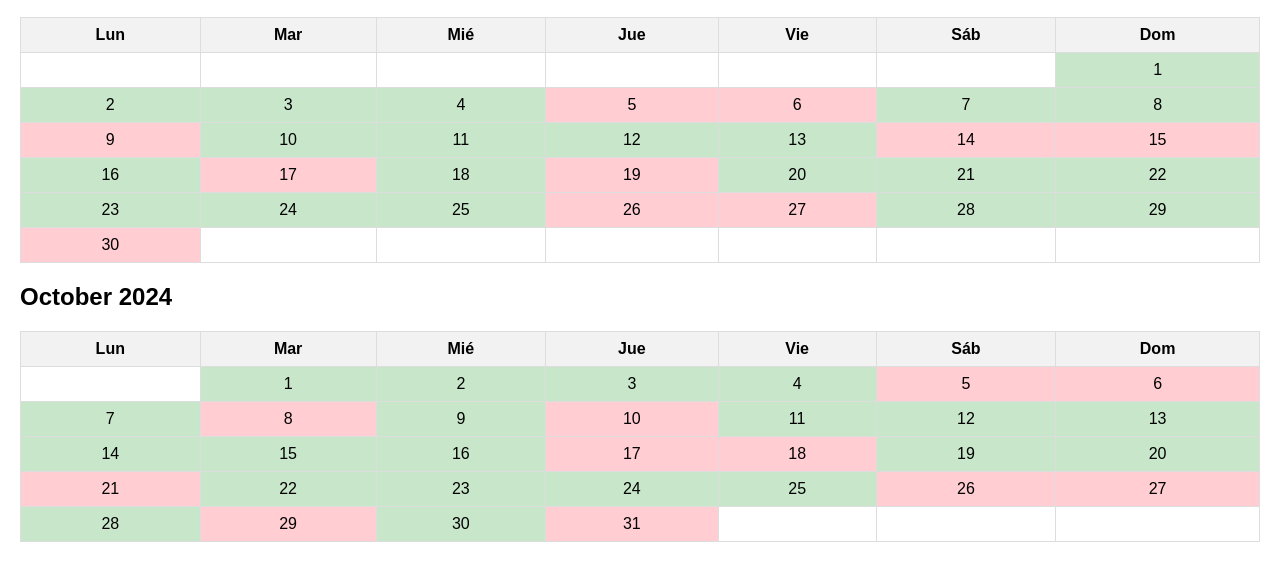
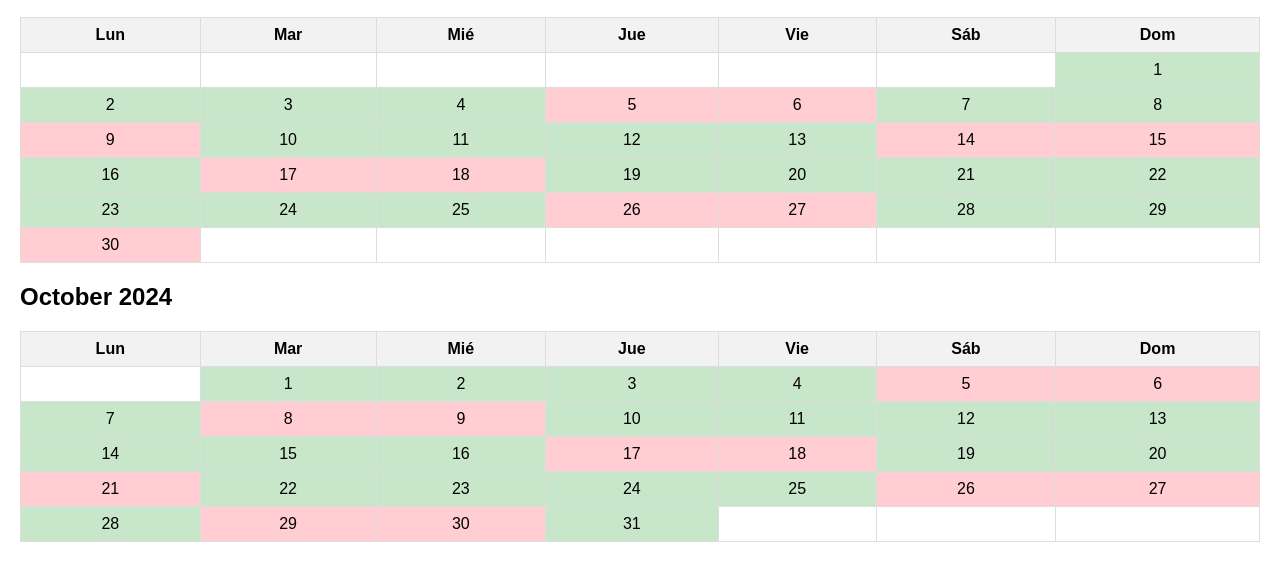
Before and after one commit to jbello94/aldi-calendar, a plain HTML site: page index.html in a window 1280 px wide. Shown: the part 111-692 px from the top of the page. Drawn offline with Linux system fonts and the light colour scheme.

Commit message:
Actualizar index.html

```diff
--- a/index.html
+++ b/index.html
@@ -46,7 +46,7 @@
             const restDays = [
                 [4, 5], // Jueves y viernes de la primera semana
                 [1, 6, 0], // Lunes, sábado y domingo de la segunda semana (0 = Domingo)
-                [2, 4] // Martes y jueves de la tercera semana
+                [2, 3] // Martes y miércoles de la tercera semana
             ];
 
             function createCalendar(year, month) {
```
